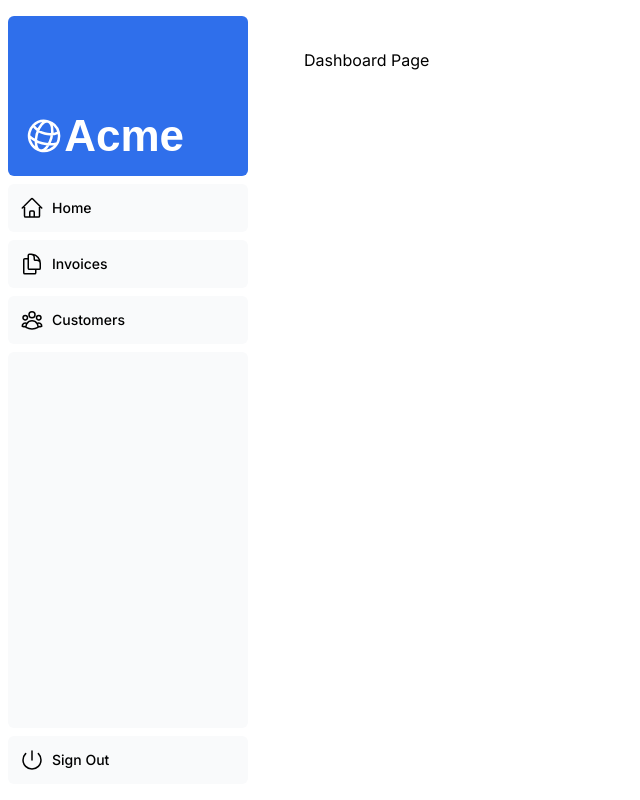
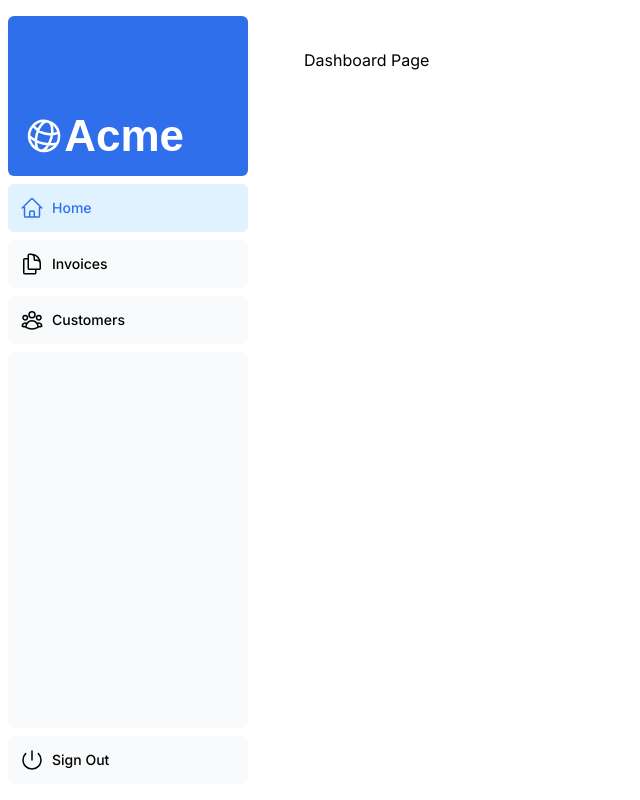
Before and after one commit to riyaz-pasha/Learnings, a Next.js app in the folder next-js/nextjs-dashboard/: page /dashboard in a window 1280 px wide. Shown: the whole page, without its empty margins (0-640 px from the left). Built offline with nearby package versions, Linux system fonts and the light colour scheme; a web font is replaced by a local one.

Commit message:
[Riyaz][NextJs][nextjs-dashboard] Add. Navigating  between pages

```diff
--- a/next-js/nextjs-dashboard/app/ui/dashboard/nav-links.tsx
+++ b/next-js/nextjs-dashboard/app/ui/dashboard/nav-links.tsx
@@ -1,8 +1,12 @@
+"use client";
 import {
+  DocumentDuplicateIcon,
+  HomeIcon,
   UserGroupIcon,
-  HomeIcon,
-  DocumentDuplicateIcon,
 } from '@heroicons/react/24/outline';
+import clsx from 'clsx';
+import Link from 'next/link';
+import { usePathname } from 'next/navigation';
 
 // Map of links to display in the side navigation.
 // Depending on the size of the application, this would be stored in a database.
@@ -17,19 +21,24 @@
 ];
 
 export default function NavLinks() {
+  const pathName = usePathname();
+
   return (
     <>
       {links.map((link) => {
         const LinkIcon = link.icon;
         return (
-          <a
+          <Link
             key={link.name}
             href={link.href}
-            className="flex h-[48px] grow items-center justify-center gap-2 rounded-md bg-gray-50 p-3 text-sm font-medium hover:bg-sky-100 hover:text-blue-600 md:flex-none md:justify-start md:p-2 md:px-3"
+            className={clsx(
+              "flex h-[48px] grow items-center justify-center gap-2 rounded-md bg-gray-50 p-3 text-sm font-medium hover:bg-sky-100 hover:text-blue-600 md:flex-none md:justify-start md:p-2 md:px-3",
+              { 'bg-sky-100 text-blue-600': pathName === link.href },
+            )}
           >
             <LinkIcon className="w-6" />
             <p className="hidden md:block">{link.name}</p>
-          </a>
+          </Link>
         );
       })}
     </>
```
